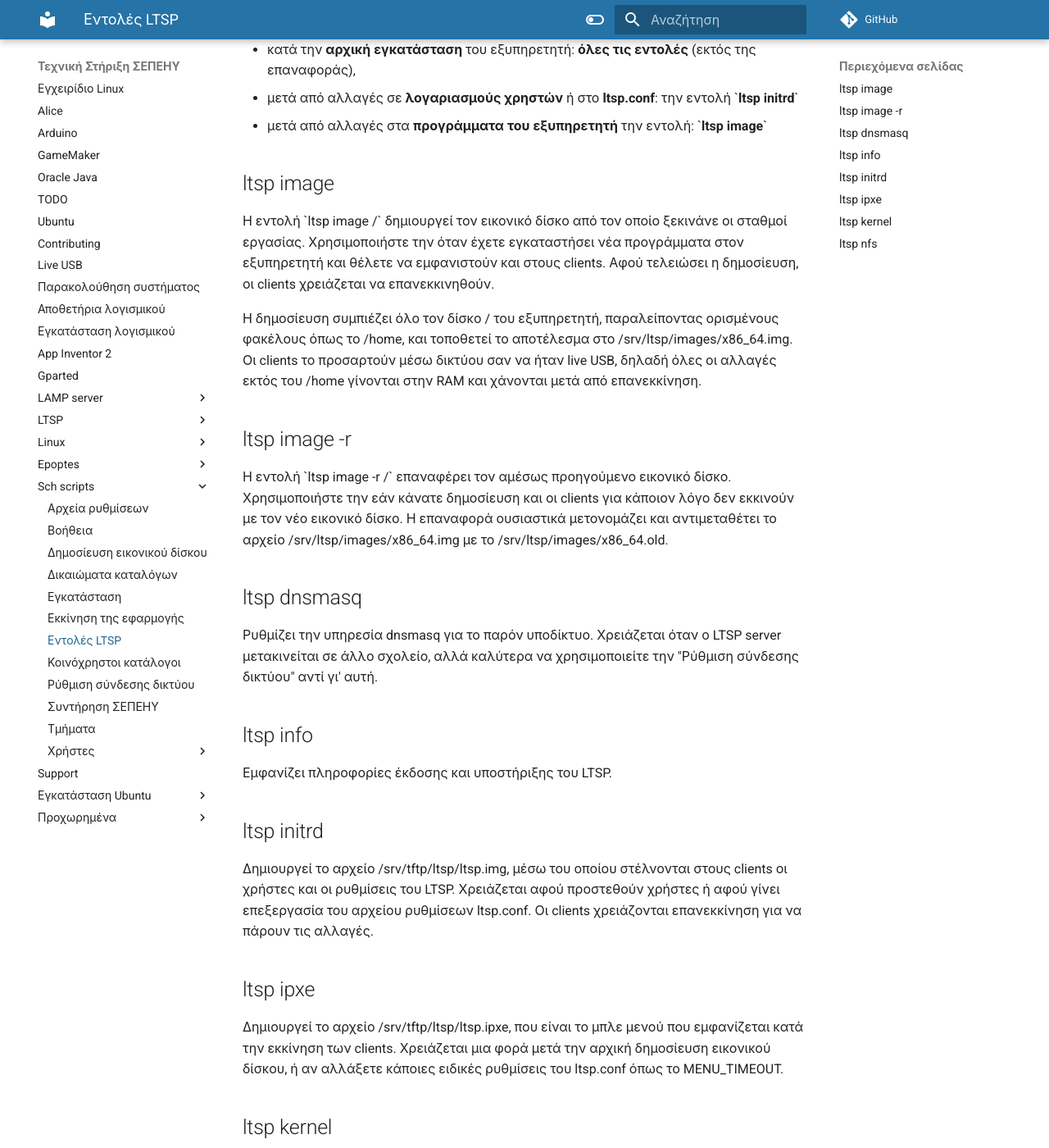
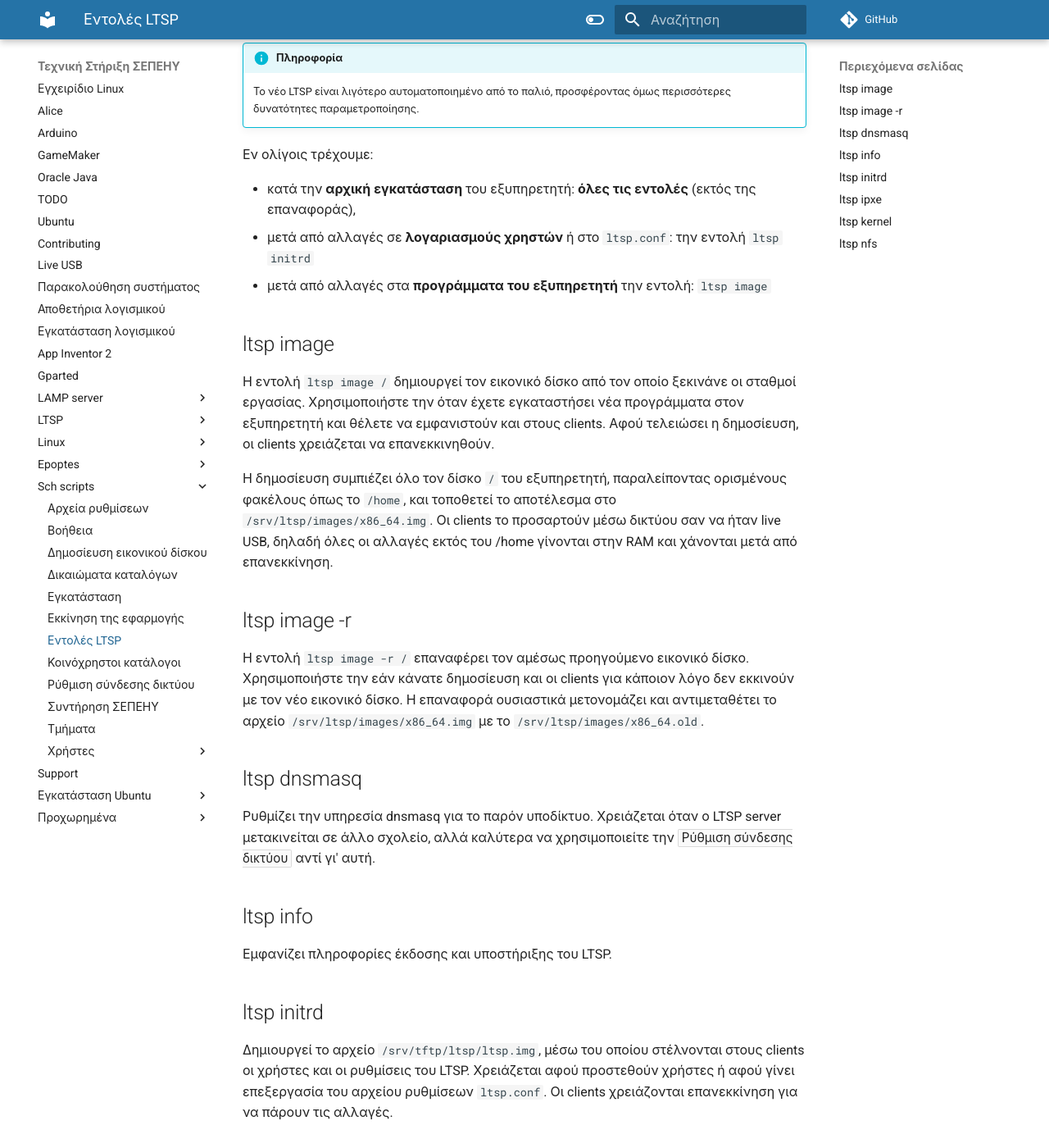
Before and after one commit to siahos/el.ltsp.org, an MkDocs documentation site: the page built from docs/sch-scripts/Εντολές_LTSP.md, in a window 1280 px wide and 1400 px high, scrolled down 199 px. Shown: the whole window at 82% size. Built offline with MkDocs 1.6.1 and Material for MkDocs 9.7.7, drawn with Linux system fonts in a browser that asks for light colours; comment, search, counter and statistics services are not loaded; some of the changed text lies outside the part shown.

Commit message:
updated sch-scripts/Εντολές_LTSP.md

```diff
--- a/docs/sch-scripts/Εντολές_LTSP.md
+++ b/docs/sch-scripts/Εντολές_LTSP.md
@@ -1,40 +1,46 @@
-Το μενού  της εφαρμογής  δίνει την δυνατότητα να εκτελέσουμε τις
-παρακάτω εντολές ρύθμισης του LTSP.  Εν ολίγοις τρέχουμε:
+Το μενού ***Εξυπηρετητής*** ▸ ***Εντολές LTSP*** της εφαρμογής ***Διαχείριση ΣΕΠΕΗΥ*** (`sch-scripts`)
+δίνει την δυνατότητα να εκτελέσουμε τις
+παρακάτω εντολές ρύθμισης του LTSP.
+
+!!! info "Πληροφορία"
+    Το νέο LTSP είναι λιγότερο αυτοματοποιημένο από το παλιό, προσφέροντας όμως περισσότερες δυνατότητες παραμετροποίησης.
+
+Εν ολίγοις τρέχουμε:
 
   - κατά την **αρχική εγκατάσταση** του εξυπηρετητή: **όλες τις
     εντολές** (εκτός της επαναφοράς),
-  - μετά από αλλαγές σε **λογαριασμούς χρηστών** ή στο **ltsp.conf**:
-    την εντολή \`**ltsp initrd**\`
+  - μετά από αλλαγές σε **λογαριασμούς χρηστών** ή στο `ltsp.conf`:
+    την εντολή `ltsp initrd`
   - μετά από αλλαγές στα **προγράμματα του εξυπηρετητή** την εντολή:
-    \`**ltsp image**\`
+    `ltsp image`
 
 ## ltsp image
 
-Η εντολή \`ltsp image /\` δημιουργεί τον εικονικό δίσκο από τον οποίο
+Η εντολή `ltsp image /` δημιουργεί τον εικονικό δίσκο από τον οποίο
 ξεκινάνε οι σταθμοί εργασίας. Χρησιμοποιήστε την όταν έχετε
 εγκαταστήσει νέα προγράμματα στον εξυπηρετητή και θέλετε να
 εμφανιστούν και στους clients. Αφού τελειώσει η δημοσίευση, οι
 clients χρειάζεται να επανεκκινηθούν.
 
-Η δημοσίευση συμπιέζει όλο τον δίσκο / του εξυπηρετητή, παραλείποντας
-ορισμένους φακέλους όπως το /home, και τοποθετεί το αποτέλεσμα στο
-/srv/ltsp/images/x86_64.img. Οι clients το προσαρτούν μέσω δικτύου σαν
+Η δημοσίευση συμπιέζει όλο τον δίσκο `/` του εξυπηρετητή, παραλείποντας
+ορισμένους φακέλους όπως το `/home`, και τοποθετεί το αποτέλεσμα στο
+`/srv/ltsp/images/x86_64.img`. Οι clients το προσαρτούν μέσω δικτύου σαν
 να ήταν live USB, δηλαδή όλες οι αλλαγές εκτός του /home γίνονται στην
 RAM και χάνονται μετά από επανεκκίνηση.
 
 ## ltsp image -r
 
-Η εντολή \`ltsp image -r /\` επαναφέρει τον αμέσως προηγούμενο εικονικό
+Η εντολή `ltsp image -r /` επαναφέρει τον αμέσως προηγούμενο εικονικό
 δίσκο. Χρησιμοποιήστε την εάν κάνατε δημοσίευση και οι clients για
 κάποιον λόγο δεν εκκινούν με τον νέο εικονικό δίσκο. Η επαναφορά
 ουσιαστικά μετονομάζει και αντιμεταθέτει το αρχείο
-/srv/ltsp/images/x86_64.img με το /srv/ltsp/images/x86_64.old.
+`/srv/ltsp/images/x86_64.img` με το `/srv/ltsp/images/x86_64.old`.
 
 ## ltsp dnsmasq
 
 Ρυθμίζει την υπηρεσία dnsmasq για το παρόν υποδίκτυο. Χρειάζεται όταν ο
 LTSP server μετακινείται σε άλλο σχολείο, αλλά καλύτερα να
-χρησιμοποιείτε την "Ρύθμιση σύνδεσης δικτύου" αντί γι'
+χρησιμοποιείτε την ***Ρύθμιση σύνδεσης δικτύου*** αντί γι'
 αυτή.
 
 ## ltsp info
@@ -43,28 +49,28 @@ LTSP server μετακινείται σε άλλο σχολείο, αλλά κα
 
 ## ltsp initrd
 
-Δημιουργεί το αρχείο /srv/tftp/ltsp/ltsp.img, μέσω του οποίου στέλνονται
+Δημιουργεί το αρχείο `/srv/tftp/ltsp/ltsp.img`, μέσω του οποίου στέλνονται
 στους clients οι χρήστες και οι ρυθμίσεις του LTSP. Χρειάζεται αφού
 προστεθούν χρήστες ή αφού γίνει επεξεργασία του αρχείου ρυθμίσεων
-ltsp.conf. Οι clients χρειάζονται επανεκκίνηση για να πάρουν τις
+`ltsp.conf`. Οι clients χρειάζονται επανεκκίνηση για να πάρουν τις
 αλλαγές.
 
 ## ltsp ipxe
 
-Δημιουργεί το αρχείο /srv/tftp/ltsp/ltsp.ipxe, που είναι το μπλε μενού
+Δημιουργεί το αρχείο `/srv/tftp/ltsp/ltsp.ipxe`, που είναι το μπλε μενού
 που εμφανίζεται κατά την εκκίνηση των clients. Χρειάζεται μια φορά
 μετά την αρχική δημοσίευση εικονικού δίσκου, ή αν αλλάξετε κάποιες
-ειδικές ρυθμίσεις του ltsp.conf όπως το MENU_TIMEOUT.
+ειδικές ρυθμίσεις του `ltsp.conf` όπως το `MENU_TIMEOUT`.
 
 ## ltsp kernel
 
-Εξάγει τον πυρήνα από τον εικονικό δίσκο /srv/ltsp/images/x86_64.img
-και τον τοποθετεί στον φάκελο /srv/tftp/ltsp/x86_64. Δεν χρειάζεται
+Εξάγει τον πυρήνα από τον εικονικό δίσκο `/srv/ltsp/images/x86_64.img`
+και τον τοποθετεί στον φάκελο `/srv/tftp/ltsp/x86_64`. Δεν χρειάζεται
 να την καλείτε παρά μόνο αν σας ζητηθεί.
 
 ## ltsp nfs
 
-Δημιουργεί το αρχείο /etc/exports.d/ltsp-nfs.exports με τους φακέλους
+Δημιουργεί το αρχείο `/etc/exports.d/ltsp-nfs.exports` με τους φακέλους
 που επιτρέπεται να δουν οι clients μέσω δικτύου. Χρειάζεται μια φορά
 μετά την αρχική εγκατάσταση, ή μετά από προσθήκη ή αφαίρεση
 κοινόχρηστων φακέλων.
```
